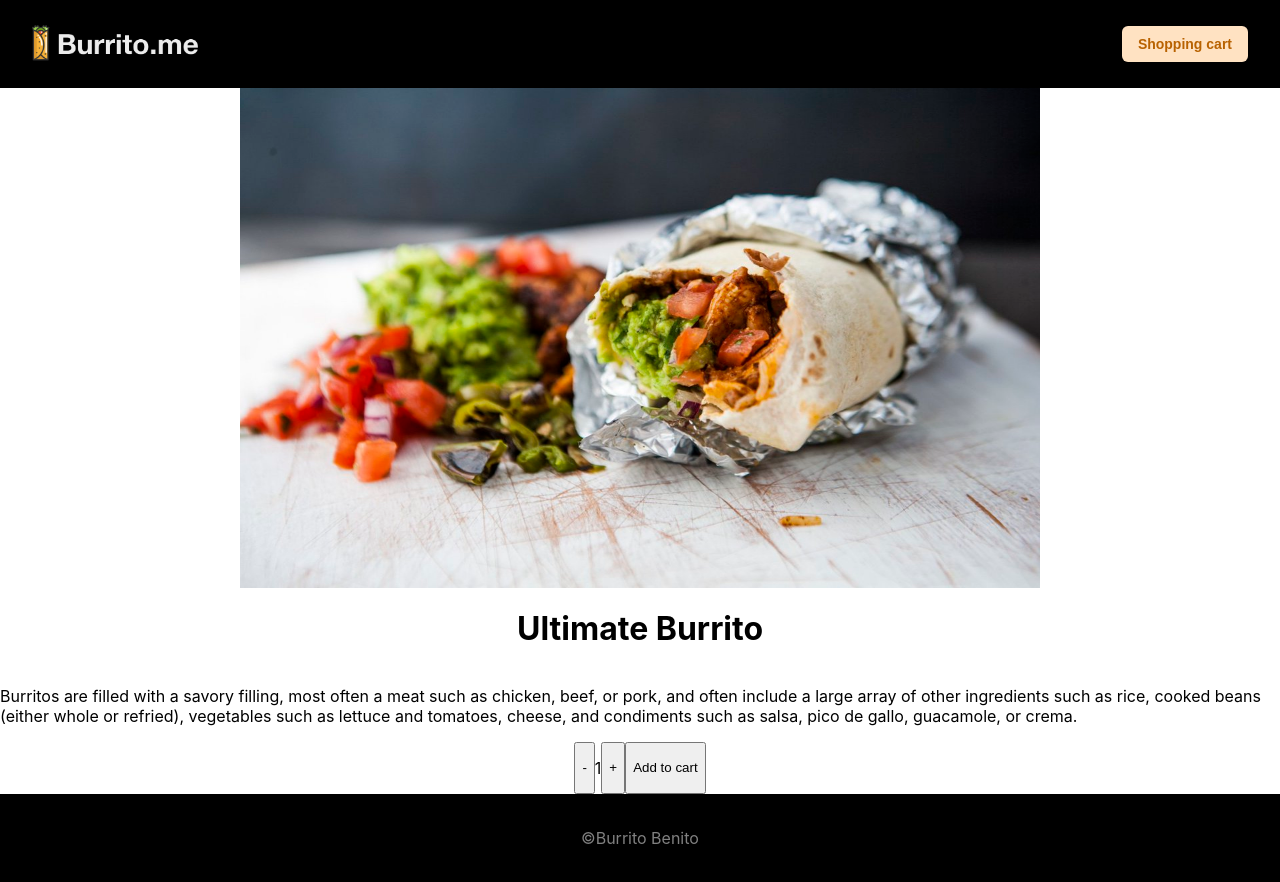
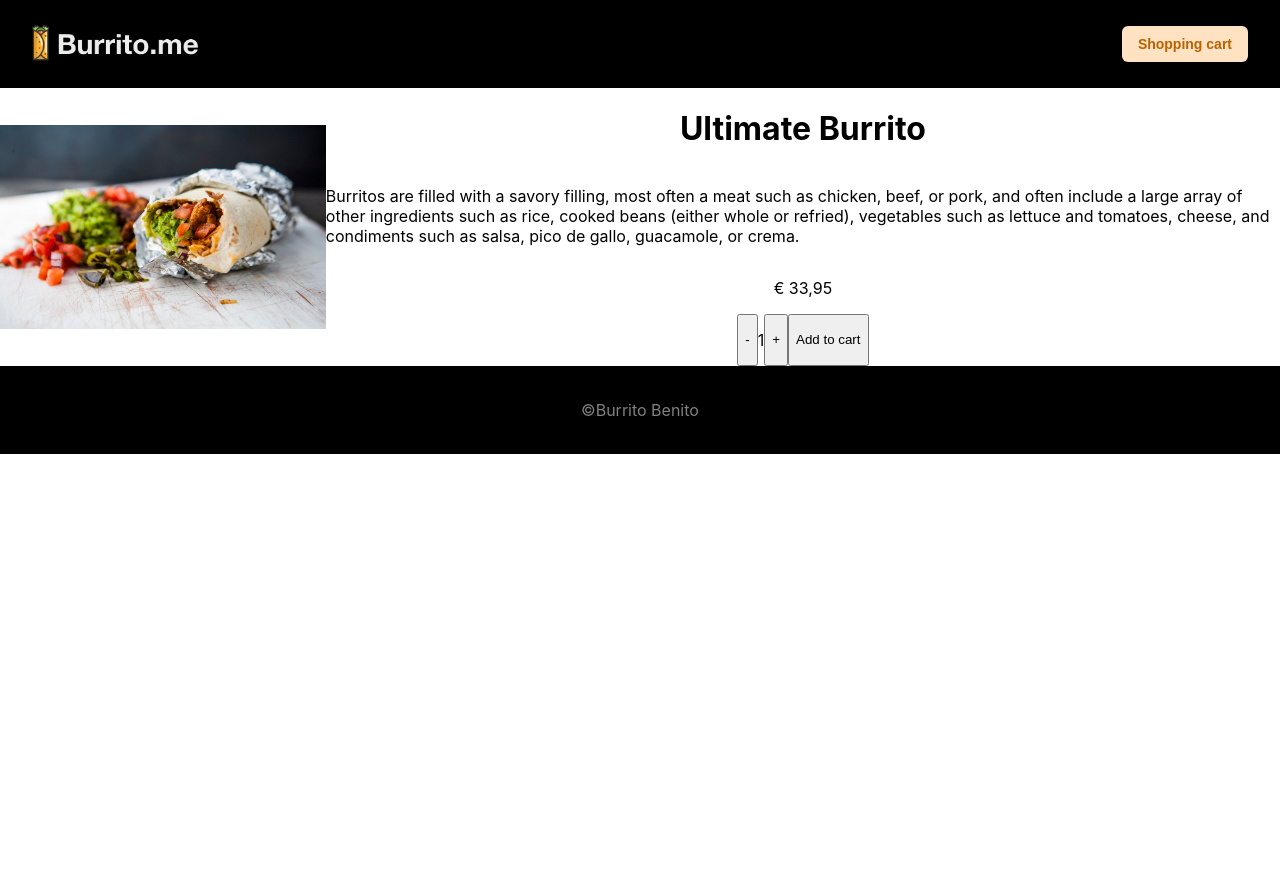
Before and after one commit to hiimmarco/next-js-ecommerce-store, a Next.js app: page /products/1 in a window 1280 px wide. After the commit the page ends 800 px from the top, so only its background shows below. Built offline with nearby package versions, Linux system fonts and the light colour scheme.

Commit message:
Add eslint fixes

```diff
--- a/pages/products/[product].js
+++ b/pages/products/[product].js
@@ -6,7 +6,7 @@ import Layout from '../../Components/Layout';
 
 const wrapper = css`
   display: flex;
-  flex-direction: column;
+  flex-direction: row;
   justify-content: center;
   align-items: center;
 `;
@@ -14,6 +14,13 @@ const wrapper = css`
 const image = css`
   width: 500px;
   height: auto;
+`;
+
+const infos = css`
+  display: flex;
+  flex-direction: column;
+  justify-content: center;
+  align-items: center;
 `;
 
 const buttons = css`
@@ -52,14 +59,16 @@ export default function Productdetail(props) {
             width={800}
             height={500}
           />
-
+          <div css={infos}>
             <h1>{props.singleBurrito.name} </h1>
             <p>{props.singleBurrito.desc}</p>
+            <p>€ {props.singleBurrito.price}</p>
             <div css={buttons}>
               <button onClick={removeCountHandler}>-</button>
               <p>{count}</p>
               <button onClick={addCountHandler}>+</button>
               <button>Add to cart</button>
+            </div>
           </div>
         </div>
       </Layout>
```
Also changed, not shown: Components/Productcard.js (+10 -3 lines). Lines whose indentation alone changed are shown as unchanged.
